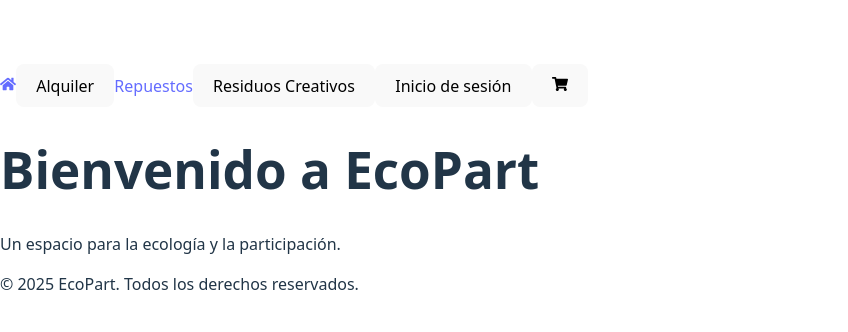
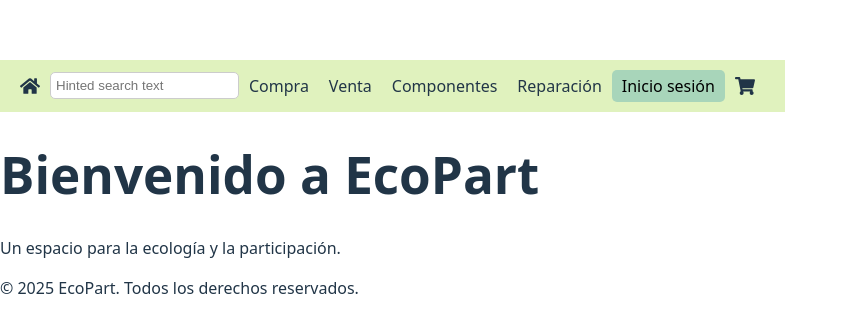
Before and after one commit to Hackaton-F5-2025/Hackaton-F5-2025-FrontEnd, a React (Vite) app: page / in a window 1280 px wide. Shown: the part 212-544 px from the top of the page, without its empty margins (0-848 px from the left). Built offline with nearby package versions, Linux system fonts and the light colour scheme.

Commit message:
Navbar Styles

```diff
--- a/src/Components/Navbar.jsx
+++ b/src/Components/Navbar.jsx
@@ -1,26 +1,26 @@
 import React from "react";
-import { Link } from "react-router-dom";
-import { FaHome, FaShoppingCart } from "react-icons/fa";
+import styles from './navbar.module.css';
+import { FaHome, FaShoppingCart } from 'react-icons/fa';
 
-const Navbar = () => {
+function Navbar() {
   return (
-    <nav className="navbar">
-      <Link to="/" className="nav-button">
-        <FaHome className="icon" />
-      </Link>
-      {/* Barra de búsqueda (crear)
-      <SearchBar /> */}
-
-      <button className="nav-button">Alquiler</button>
-      <Link to="/repuestos" className="nav-button">Repuestos</Link>
-      <button className="nav-button">Residuos Creativos</button>
-      <button className="nav-button">Inicio de sesión</button>
-
-      <button className="nav-button">
-        <FaShoppingCart className="icon" />
-      </button>
+    <nav className={styles.navbar}>
+      <div className={styles.leftSection}>
+        <FaHome className={styles.icon} />
+        <input type="text" placeholder="Hinted search text" className={styles.searchBar} />
+      </div>
+      <div className={styles.links}>
+        <span>Compra</span>
+        <span>Venta</span>
+        <span>Componentes</span>
+        <span>Reparación</span>
+      </div>
+      <div className={styles.rightSection}>
+        <button className={styles.loginButton}>Inicio sesión</button>
+        <FaShoppingCart className={styles.icon} />
+      </div>
     </nav>
   );
-};
+}
 
 export default Navbar;
--- /dev/null
+++ b/src/Components/navbar.module.css
@@ -0,0 +1,46 @@
+.navbar {
+    display: flex;
+    justify-content: space-between;
+    align-items: center;
+    background-color: #e0f2be;
+    padding: 10px 20px;
+  }
+
+  .leftSection {
+    display: flex;
+    align-items: center;
+  }
+
+  .icon {
+    font-size: 20px;
+    margin-right: 10px;
+  }
+
+  .searchBar {
+    padding: 5px;
+    border: 1px solid #ccc;
+    border-radius: 5px;
+  }
+
+  .links span {
+    margin: 0 10px;
+    cursor: pointer;
+  }
+
+  .rightSection {
+    display: flex;
+    align-items: center;
+  }
+
+  .loginButton {
+    background-color: #a8d5ba;
+    padding: 5px 10px;
+    border: none;
+    border-radius: 5px;
+    cursor: pointer;
+    margin-right: 10px;
+  }
+
+  .loginButton:hover {
+    background-color: #8ec3a5;
+  }
```
